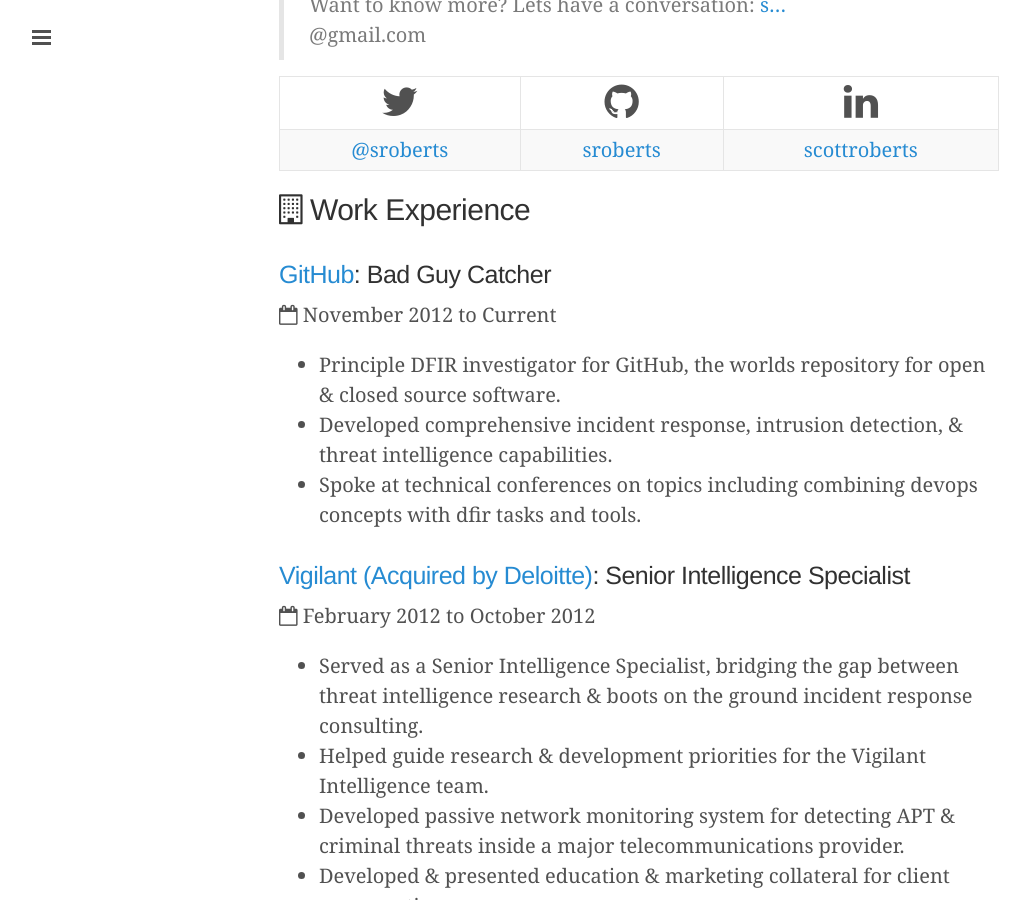
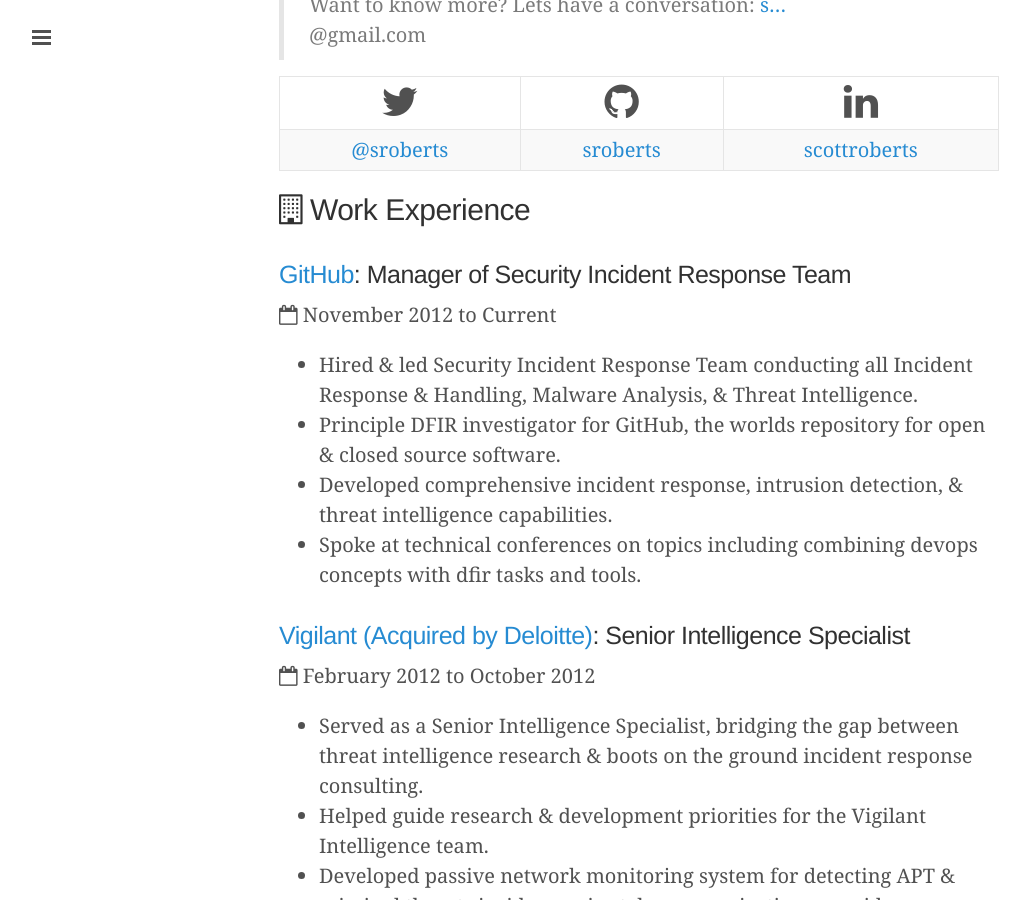
Before and after one commit to sroberts/sroberts.github.io, a Jekyll site: the page built from resume.md, in a window 1280 px wide and 900 px high, scrolled down 328 px. Shown: the whole window, without its empty margins (1-1031 px from the left). Built offline with Jekyll 4.4.1, drawn with Linux system fonts in a browser that asks for light colours; nearby versions of some CDN libraries; comment, search, counter and statistics services are not loaded.

Commit message:
Updated title and added management bullet

```diff
--- a/resume.md
+++ b/resume.md
@@ -16,10 +16,11 @@
 
 ## <i class="fa fa-building-o"></i> Work Experience
 
-### [GitHub](http://www.github.com): Bad Guy Catcher
+### [GitHub](http://www.github.com): Manager of Security Incident Response Team
 
 <i class="fa fa-calendar-o"></i> November 2012 to Current
 
+- Hired & led Security Incident Response Team conducting all Incident Response & Handling, Malware Analysis, & Threat Intelligence.
 - Principle DFIR investigator for GitHub, the worlds repository for open & closed source software.
 - Developed comprehensive incident response, intrusion detection, & threat intelligence capabilities.
 - Spoke at technical conferences on topics including combining devops concepts with dfir tasks and tools.
```
